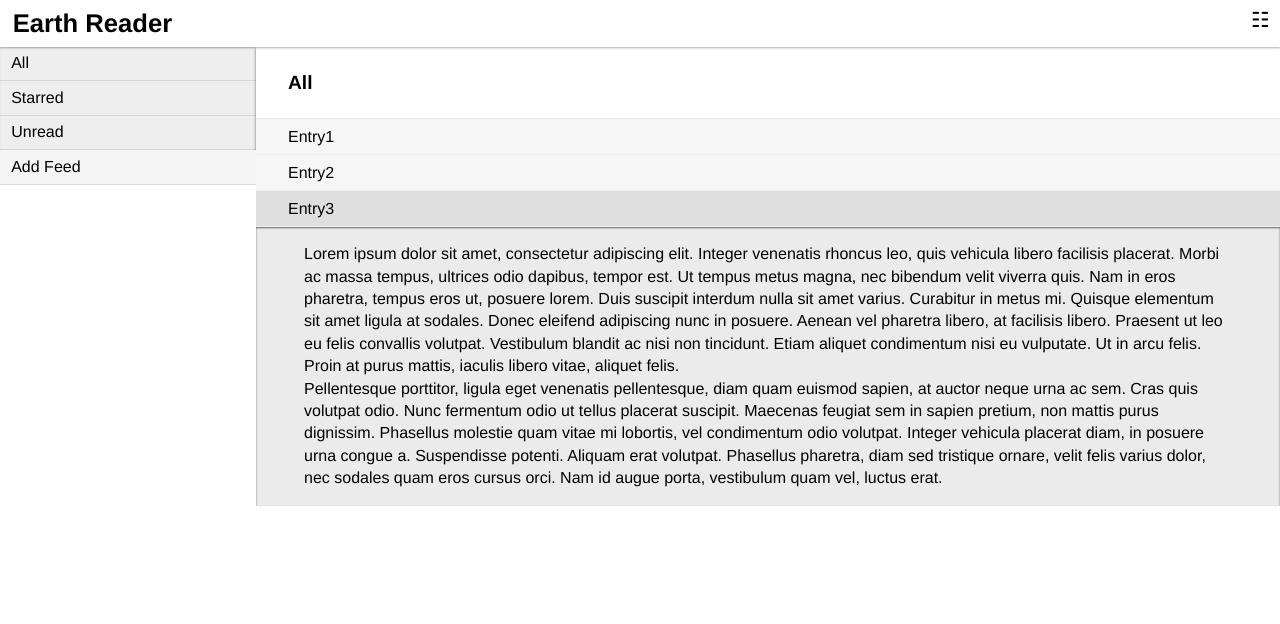
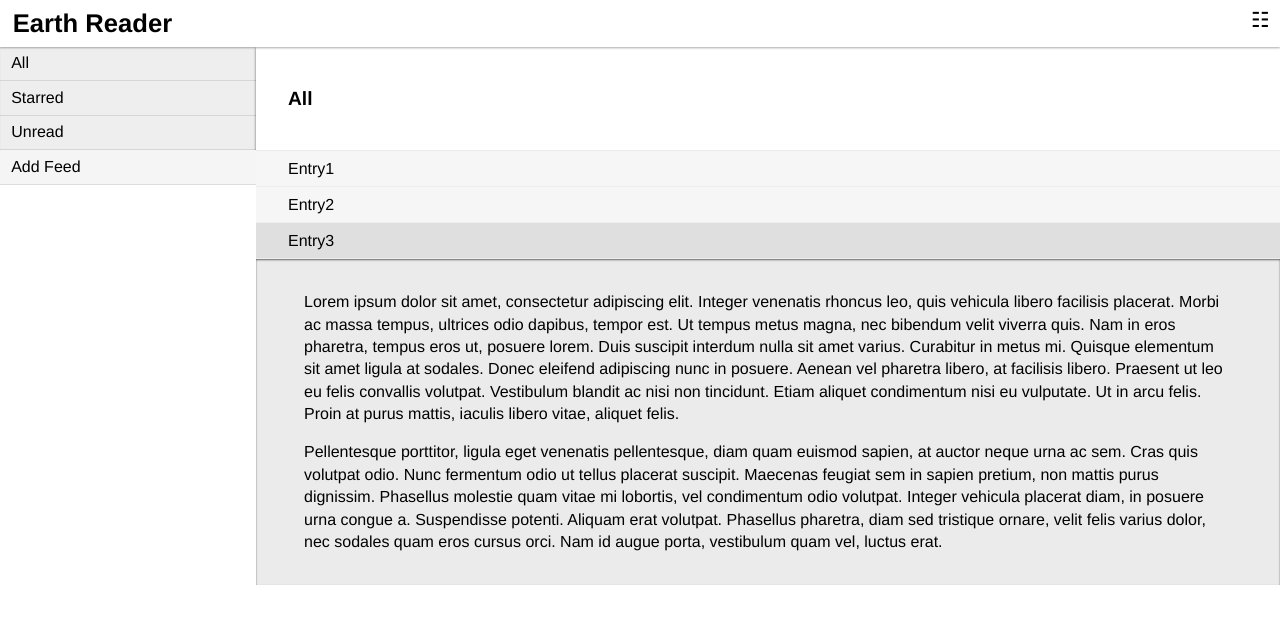
Before and after one commit to earthreader/web, a Flask app: page / in a window 1280 px wide. Shown: the top 624 px of the page. Run offline with Flask 2, Linux system fonts and the light colour scheme; data that the repository does not hold is empty.

Commit message:
Remove css reset for readability.

```diff
--- a/earthreader/web/static/css/master.css
+++ b/earthreader/web/static/css/master.css
@@ -1,27 +1,7 @@
-/* reset */
-html, body, div, span, object, iframe,
-h1, h2, h3, h4, h5, h6, p, blockquote, pre,
-abbr, address, cite, code,
-del, dfn, em, img, ins, kbd, q, samp,
-small, strong, sub, sup, var,
-b, i,
-dl, dt, dd, ol, ul, li,
-fieldset, form, label, legend,
-table, caption, tbody, tfoot, thead, tr, th, td,
-article, aside, canvas, details, figcaption, figure,
-footer, header, hgroup, menu, nav, section, summary,
-time, mark, audio, video {
-	margin:0;
-	padding:0;
-	border:0;
-	outline:0;
-	font-size:100%;
-	vertical-align:baseline;
-	background:transparent;
-}
-
 html, body {
 	width: 100%;
+	margin: 0;
+	padding: 0;
 	overflow-x: hidden;
 	overflow-y: auto;
 	min-height: 100%;
@@ -39,6 +19,7 @@ body {
 .site-header {
 	position: relative;
 	z-index: 2;
+	margin: 0;
 	padding: .5em 0;
 	background: white;
 	box-shadow: 0 1px 2px #aaa;
@@ -46,6 +27,7 @@ body {
 }
 
 .site-header h1 {
+	margin: 0;
 	padding-left: .5em;
 }
 
```
